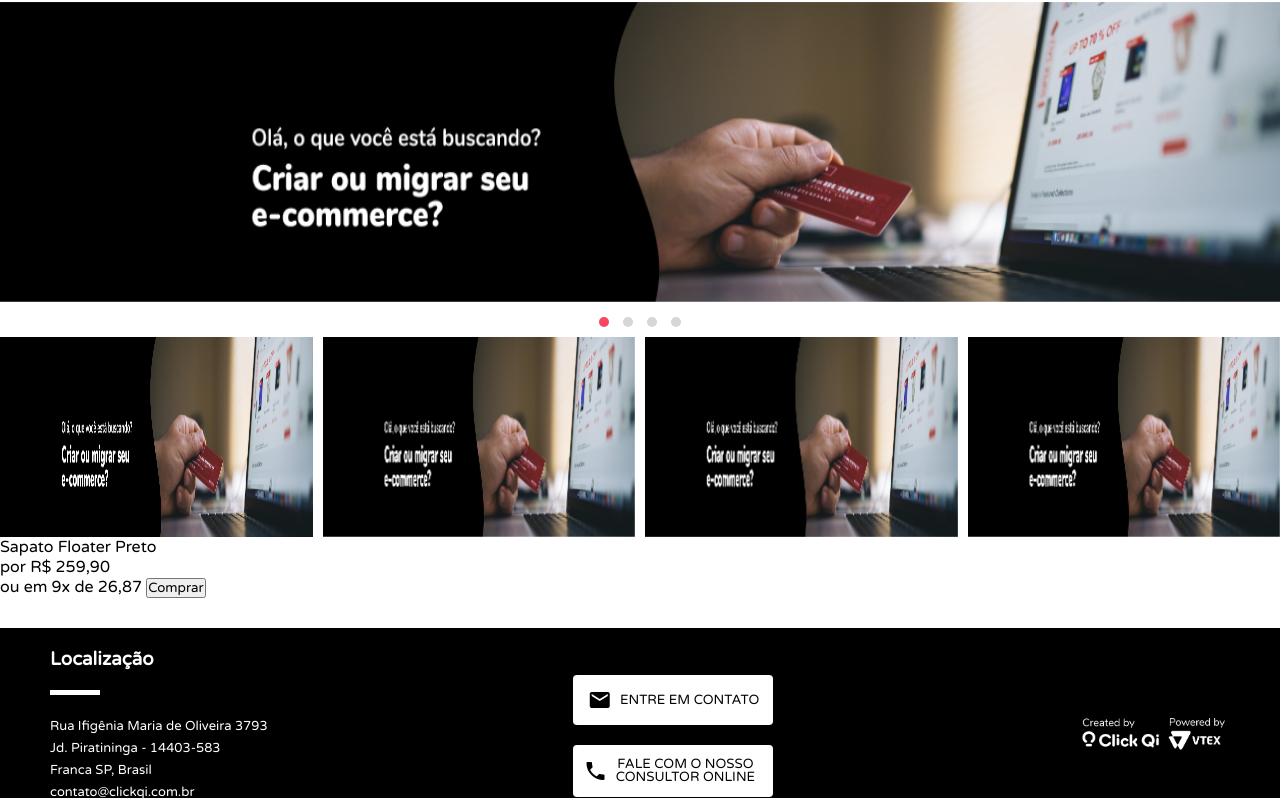
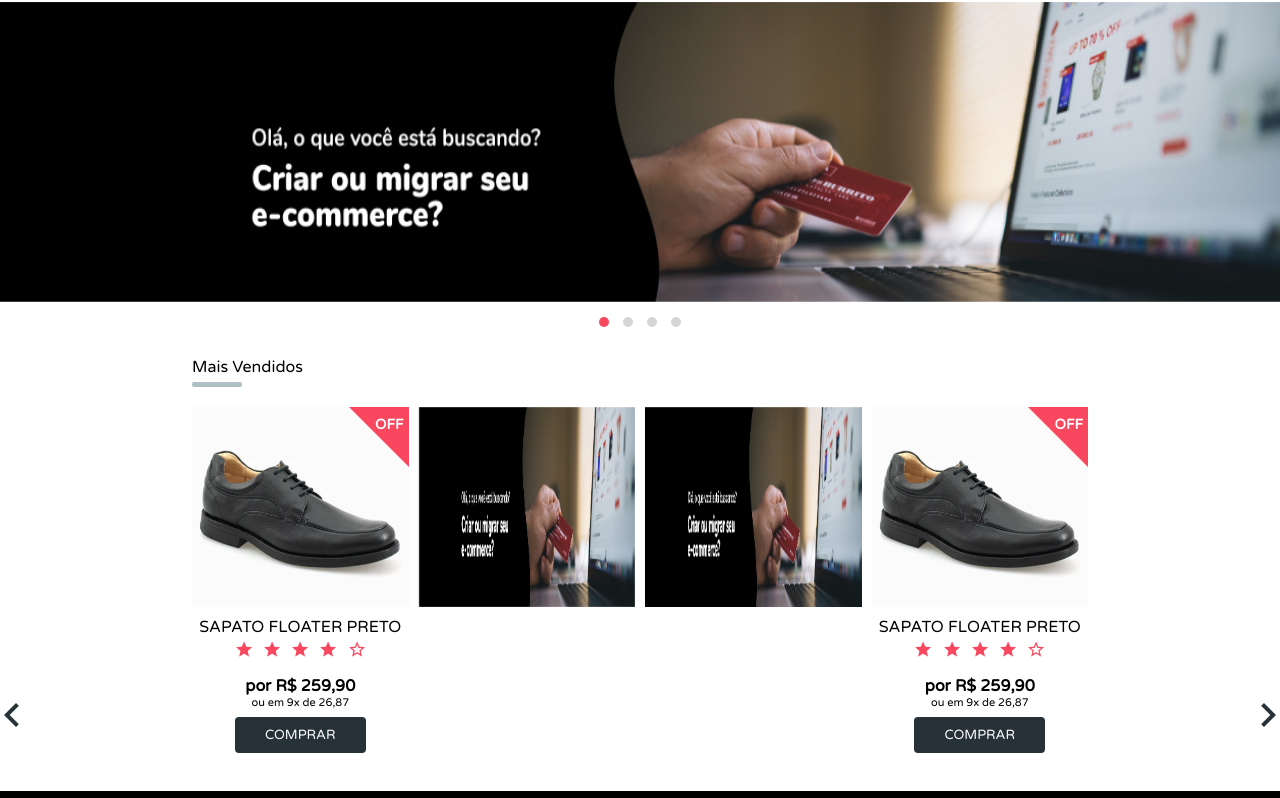
Before and after one commit to Deyvison-Silva/click-teste, a plain HTML site: page src/index.html in a window 1280 px wide. Shown: the part 68-866 px from the top of the page. Drawn offline with Linux system fonts and the light colour scheme.

Commit message:
Estilização de produtos

```diff
--- a/src/index.html
+++ b/src/index.html
@@ -26,6 +26,7 @@
         </div>
         <div class="carrinho">
             <i class="material-icons">shopping_cart</i>
+            <div class="count">2</div>
         </div>
     </header>
     <section>
@@ -44,12 +45,23 @@
             </div>
         </div>
 
+        <div class="sec-produtos">
+            <span>Mais Vendidos</span>
+            <div class="separador"></div>
             <div id="produtos" class="owl-carousel owl-theme">
                 <div class="item">
-                <img src="../images/img-carousel.png">
+                    <img src="../images/sapato1.png">
                     <div class="info">
+                        <div class="desconto"></div>
+                        <span class="sp-desconto">OFF</span>
                         <span class="title">Sapato Floater Preto</span>
-                    <span class="avaliacao"></span>
+                        <span class="avaliacao">
+                            <i class="material-icons">star</i>
+                            <i class="material-icons">star</i>
+                            <i class="material-icons">star</i>
+                            <i class="material-icons">star</i>
+                            <i class="material-icons">star_border</i>
+                        </span>
                         <div class="preco">
                             <span>por</span>
                             <span class="valor">R$ 259,90</span>
@@ -65,7 +77,35 @@
                     <img src="../images/img-carousel.png">
                 </div>
                 <div class="item">
+                    <img src="../images/sapato1.png">
+                    <div class="info">
+                        <div class="desconto"></div>
+                        <span class="sp-desconto">OFF</span>
+                        <span class="title">Sapato Floater Preto</span>
+                        <span class="avaliacao">
+                            <i class="material-icons">star</i>
+                            <i class="material-icons">star</i>
+                            <i class="material-icons">star</i>
+                            <i class="material-icons">star</i>
+                            <i class="material-icons">star_border</i>
+                        </span>
+                        <div class="preco">
+                            <span>por</span>
+                            <span class="valor">R$ 259,90</span>
+                        </div>
+                        <span class="parcelamento">ou em 9x de 26,87</span>
+                        <button>Comprar</button>
+                    </div>
+                </div>
+                <div class="item">
                     <img src="../images/img-carousel.png">
+                </div>
+            </div>
+            <div class="arrow left">
+                <i class="material-icons">keyboard_arrow_left</i>
+            </div>
+            <div class="arrow right">
+                <i class="material-icons">keyboard_arrow_right</i>
             </div>
         </div>
     </section>
--- a/src/style.css
+++ b/src/style.css
@@ -10,11 +10,16 @@ html, body {
     height: 100%;
 }
 
+i {
+    color: #263238;
+}
+
 header {
     max-height: 200px;
     display: flex;
     padding: 10px 50px;
     align-items: center;
+    justify-content: space-around;
 }
 
 header img {
@@ -36,12 +41,136 @@ header .search i {
     right: 30px;
 }
 
+header .user {
+    display: flex;
+    align-items: center;
+}
+
+header .user span {
+    font-size: 13px;
+    color: #78909c;
+}
+
+header .carrinho {
+    display: inherit;
+}
+
+header .carrinho .count {
+    width: 15px;
+    height: 15px;
+    border-radius: 50%;
+    background-color: #f44336;
+    color: #fff;
+    font-size: 13px;
+    text-align: center;
+}
+
 #banner img {
     height: 300px;
 }
 
+.sec-produtos {
+    max-width: 70%;
+    margin: 20px auto;
+}
+
+.sec-produtos .separador {
+    height: 5px;
+    width: 50px;
+    border-radius: 2px;
+    margin: 5px 0 20px 0;
+    background-color: #b0bec5;
+}
+
 #produtos img {
     height: 200px;
+}
+/*
+#produtos .item {
+    transition: all 0.5s ease-in;
+} */
+
+#produtos .item {
+    border-radius: 0 0 4px 4px;
+}
+
+#produtos .item:hover {
+    background-color: rgba(176, 190, 197, 0.2);
+}
+
+#produtos .item .info {
+    display: grid;
+    text-align: center;
+}
+
+.info .desconto {
+    width: 0;
+    height: 0;
+    border-top: 60px solid #F8475F;
+    border-bottom: 60px solid transparent;
+    border-left: 60px solid transparent;
+    position: absolute;
+    top: 0;
+    right: 0;
+}
+
+.info .sp-desconto {
+    position: absolute;
+    top: 9px;
+    right: 5px;
+    text-transform: uppercase;
+    color: #fff;
+    font-weight: bold;
+    font-size: 14px;
+}
+
+.info .title {
+    text-transform: uppercase;
+    margin-top: 10px;
+}
+
+.info .avaliacao {
+    margin-bottom: 10px;
+}
+
+.info .avaliacao i {
+    transform: scale(0.8);
+    color: #F8475F;
+}
+
+.info .preco {
+    font-weight: bold;
+}
+
+.info .parcelamento {
+    font-size: 11px;
+}
+
+.info button {
+    margin: 8px auto;
+    border: none;
+    background-color: #263238;
+    color: #fff;
+    padding: 10px 30px;
+    border-radius: 4px;
+    text-transform: uppercase;
+}
+
+.sec-produtos .arrow {
+    position: absolute;
+    bottom: 0;
+}
+
+.sec-produtos .left {
+    left: 0;
+}
+
+.sec-produtos .right {
+    right: 0;
+}
+
+.sec-produtos .arrow i {
+    transform: scale(2);
 }
 
 footer {
@@ -62,8 +191,8 @@ footer {
 .localizacao .separador {
     height: 5px;
     width: 50px;
+    margin: 20px 0;
     background-color: #fff;
-    margin: 20px 0;
 }
 
 .localizacao span{
@@ -98,3 +227,9 @@ footer {
 .created img {
     max-height: 35px;
 }
+
+@media (max-width: 750px) {
+    header .user span {
+        display: none;
+    }
+}
```
Also changed, not shown: images/sapato1.png (added). Lines whose indentation alone changed are shown as unchanged.
